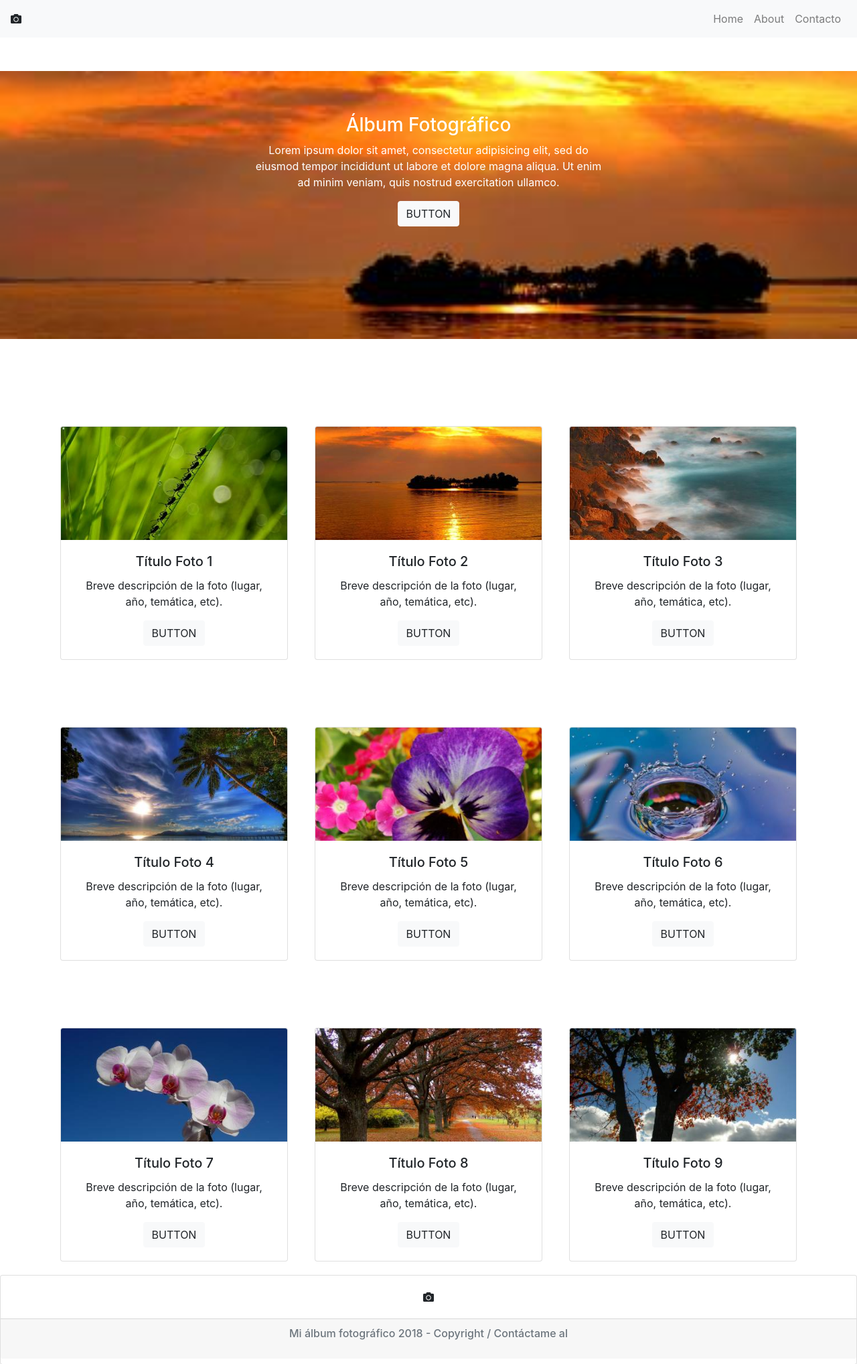
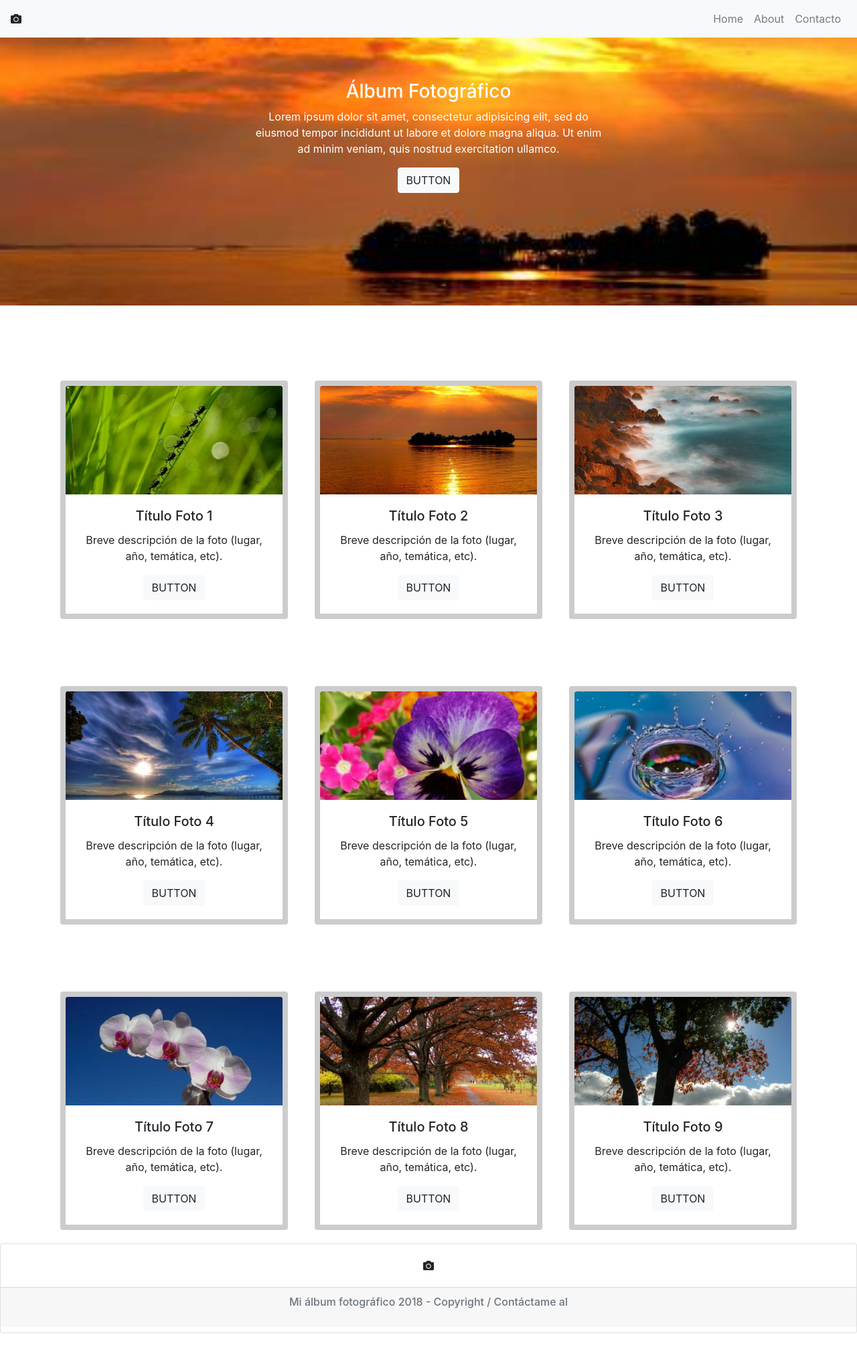
Before and after one commit to ccarril/desafio_007, a plain HTML site: page index.html in a window 1280 px wide. Shown: the whole page at 67% size. After the commit the page ends 1990 px from the top, so only its background shows below. Drawn offline with nearby package versions, Linux system fonts and the light colour scheme.

Commit message:
detalles y orden de código

```diff
--- a/index.html
+++ b/index.html
@@ -9,6 +9,8 @@
     <link rel="stylesheet" href="https://stackpath.bootstrapcdn.com/bootstrap/4.1.1/css/bootstrap.min.css" integrity="sha384-WskhaSGFgHYWDcbwN70/dfYBj47jz9qbsMId/iRN3ewGhXQFZCSftd1LZCfmhktB" crossorigin="anonymous">
     <!-- Fontawesome -->
    <link rel="stylesheet" href="https://use.fontawesome.com/releases/v5.0.13/css/all.css" integrity="sha384-DNOHZ68U8hZfKXOrtjWvjxusGo9WQnrNx2sqG0tfsghAvtVlRW3tvkXWZh58N9jp" crossorigin="anonymous">
+   <!-- Miestilo -->
+   <link rel="stylesheet" type="text/css" href="miestilo.css">
 
     <title>Desafio007</title>
   </head>
@@ -29,7 +31,7 @@
 </nav>
 <!-- Barra de navegación -->
 	<!-- Jumbotron -->
-	<div class="jumbotron jumbotron-fluid" style="background-image: url(assets/images/2.jpg); background-size: cover; margin-top: 50px; margin-bottom: 50px; text-align: center; color: white; height: 400px;">
+	<div class="jumbotron jumbotron-fluid bg-dark text-white">
 		<div class="container">
 			<div class="col-md-6 mx-auto">
 				<h3>Álbum Fotográfico</h3>
@@ -44,7 +46,7 @@
 	<div class="row">
 		<!-- imagen01 -->
 		<div class="col-md-4"  style="padding: 20px; margin-top: 60px">
-			<div class="card">
+			<div class="card card--border">
   				<img class="card-img-top" src="assets/images/1.jpg" alt="Card image cap">
   					<div class="card-body text-center">
     					<h5 class="card-title">Título Foto 1</h5>
@@ -55,7 +57,7 @@
 		</div>
 		<!-- Imagen02 -->
 		<div class="col-md-4"  style="padding: 20px; margin-top: 60px">
-			<div class="card">
+			<div class="card card--border">
   				<img class="card-img-top" src="assets/images/2.jpg" alt="Card image cap">
   					<div class="card-body text-center">
     					<h5 class="card-title">Título Foto 2</h5>
@@ -66,7 +68,7 @@
 		</div>
 		<!-- Imagen03 -->
 		<div class="col-md-4"  style="padding: 20px; margin-top: 60px">
-			<div class="card">
+			<div class="card card--border">
   				<img class="card-img-top" src="assets/images/3.jpg" alt="Card image cap">
   					<div class="card-body text-center">
     					<h5 class="card-title">Título Foto 3</h5>
@@ -83,7 +85,7 @@
 	<div class="row">
 		<!-- imagen04 -->
 		<div class="col-md-4"  style="padding: 20px; margin-top: 60px">
-			<div class="card">
+			<div class="card card--border">
   				<img class="card-img-top" src="assets/images/4.jpg" alt="Card image cap">
   					<div class="card-body text-center">
     					<h5 class="card-title">Título Foto 4</h5>
@@ -94,7 +96,7 @@
 		</div>
 		<!-- Imagen05 -->
 		<div class="col-md-4"  style="padding: 20px; margin-top: 60px">
-			<div class="card">
+			<div class="card card--border">
   				<img class="card-img-top" src="assets/images/5.jpg" alt="Card image cap">
   					<div class="card-body text-center">
     					<h5 class="card-title">Título Foto 5</h5>
@@ -105,7 +107,7 @@
 		</div>
 		<!-- Imagen06 -->
 		<div class="col-md-4"  style="padding: 20px; margin-top: 60px">
-			<div class="card">
+			<div class="card card--border">
   				<img class="card-img-top" src="assets/images/6.jpg" alt="Card image cap">
   					<div class="card-body text-center">
     					<h5 class="card-title">Título Foto 6</h5>
@@ -122,7 +124,7 @@
 	<div class="row">
 		<!-- imagen07 -->
 		<div class="col-md-4"  style="padding: 20px; margin-top: 60px">
-			<div class="card">
+			<div class="card card--border">
   				<img class="card-img-top" src="assets/images/7.jpg" alt="Card image cap">
   					<div class="card-body text-center">
     					<h5 class="card-title">Título Foto 7</h5>
@@ -133,7 +135,7 @@
 		</div>
 		<!-- Imagen08 -->
 		<div class="col-md-4"  style="padding: 20px; margin-top: 60px">
-			<div class="card">
+			<div class="card card--border">
   				<img class="card-img-top" src="assets/images/8.jpg" alt="Card image cap">
   					<div class="card-body text-center">
     					<h5 class="card-title">Título Foto 8</h5>
@@ -144,7 +146,7 @@
 		</div>
 		<!-- Imagen09 -->
 		<div class="col-md-4"  style="padding: 20px; margin-top: 60px">
-			<div class="card">
+			<div class="card card--border">
   				<img class="card-img-top" src="assets/images/9.jpg" alt="Card image cap">
   					<div class="card-body text-center">
     					<h5 class="card-title">Título Foto 9</h5>
--- a/miestilo.css
+++ b/miestilo.css
@@ -1,3 +1,11 @@
-.imagen{
-	background-image: src (assets/images/1.jpg);
+.jumbotron{
+	background-image: url(assets/images/2.jpg);
+	background-size: cover;
+	height: 400px;
+	text-align: center;
 }
+
+.card--border{
+	border-color: #cccccc;
+	border-width: 8px;
+}
```
